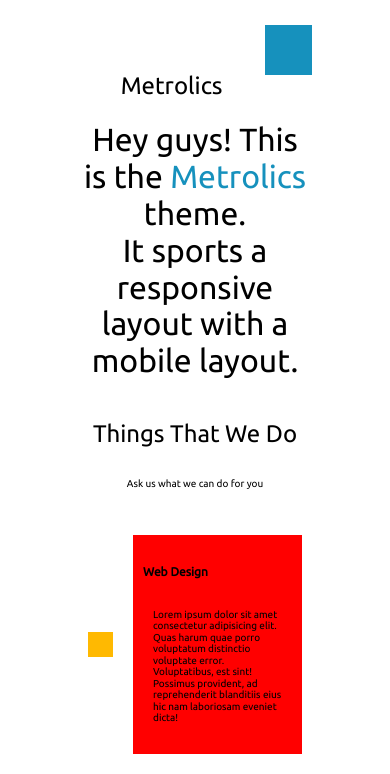
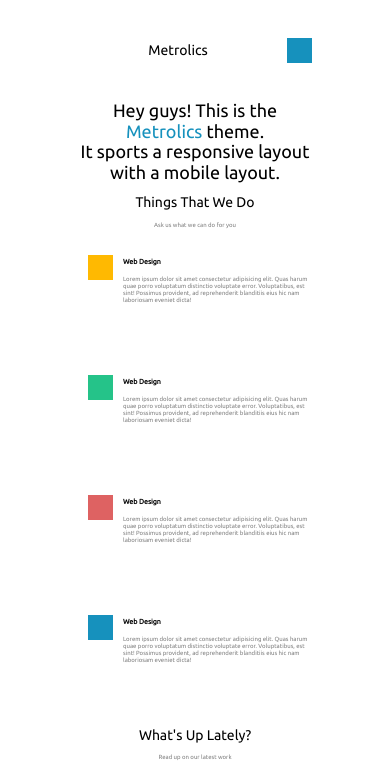
Before and after one commit to taigomayes/git-practice, a plain HTML site: page index.html in a window 390 px wide. Shown: the top 774 px of the page. Drawn offline with Linux system fonts and the light colour scheme.

Commit message:
font-sizing

```diff
--- a/style.css
+++ b/style.css
@@ -60,7 +60,8 @@ h5{
 
 p{
     font-size: 10px;
-    padding: 10px;
+
+    color: grey;
 }
 
 header{
@@ -84,7 +85,6 @@ header{
 .logo{
     display: flex;
 
-    height: 100%;
     width: 200px;
     align-items: flex-end;
     justify-content: center
@@ -191,8 +191,8 @@ header{
 }
 
 .things-image{
-    min-height: 75px;
-    min-width: 75px;
+    min-height: 50px;
+    min-width: 50px;
     margin: 10px 10px;
 
 }
@@ -350,14 +350,58 @@ footer{
 
 @media screen and (max-width: 39.9375em) {
 
+    h1{
+        font-weight: 400;
+        font-size: 18px;
+    }
+
+    h2{
+        font-weight: 400;
+        font-size: 14px;
+
+    }
+
+    h3{
+
+        font-weight: 400;
+    }
+
+    h4{
+
+        font-weight: 400;
+    }
+
+    h5{
+        font-size: 7px;
+        margin: none;
+    }
+
+    p{
+        font-size: 6px;
+
+
+    }
+
+    .card{
+
+        max-width: 220px;
+        display: flex;
+        align-items: center;
+        justify-content: center;
+        flex-direction: column;
+        text-align: center;
+        margin: 10px auto;
+        height: 100px;
+    }
+
     .nav{
         display: none;
     }
 
     .mobile-nav{
         background: var(--blue-light);
-        width: 50px;
-        height: 50px;
+        min-width: 25px;
+        min-height: 25px;
     }
 
     .carousel{
@@ -368,6 +412,7 @@ footer{
     .card{
         flex-direction: row;
         min-width: 100%;
+        align-items: flex-start;
     }
 
     .event-card{
@@ -382,10 +427,15 @@ footer{
 
     .things-text{
         text-align: left;
-        background: red;
-        padding: 10px;
+
+
         width: 100%;
-        margin: 10px 10px;
+
+    }
+
+    .things-image{
+        min-width: 25px;
+        min-height: 25px;
     }
 
     .accordion-container{
@@ -401,11 +451,6 @@ display: none;
 
     }
 
-    .things-image{
-        min-height: 25px;
-        min-width: 25px;
-        margin: 10px 10px;
 
-    }
 
 }
```
Also changed, not shown: normalize.css.
